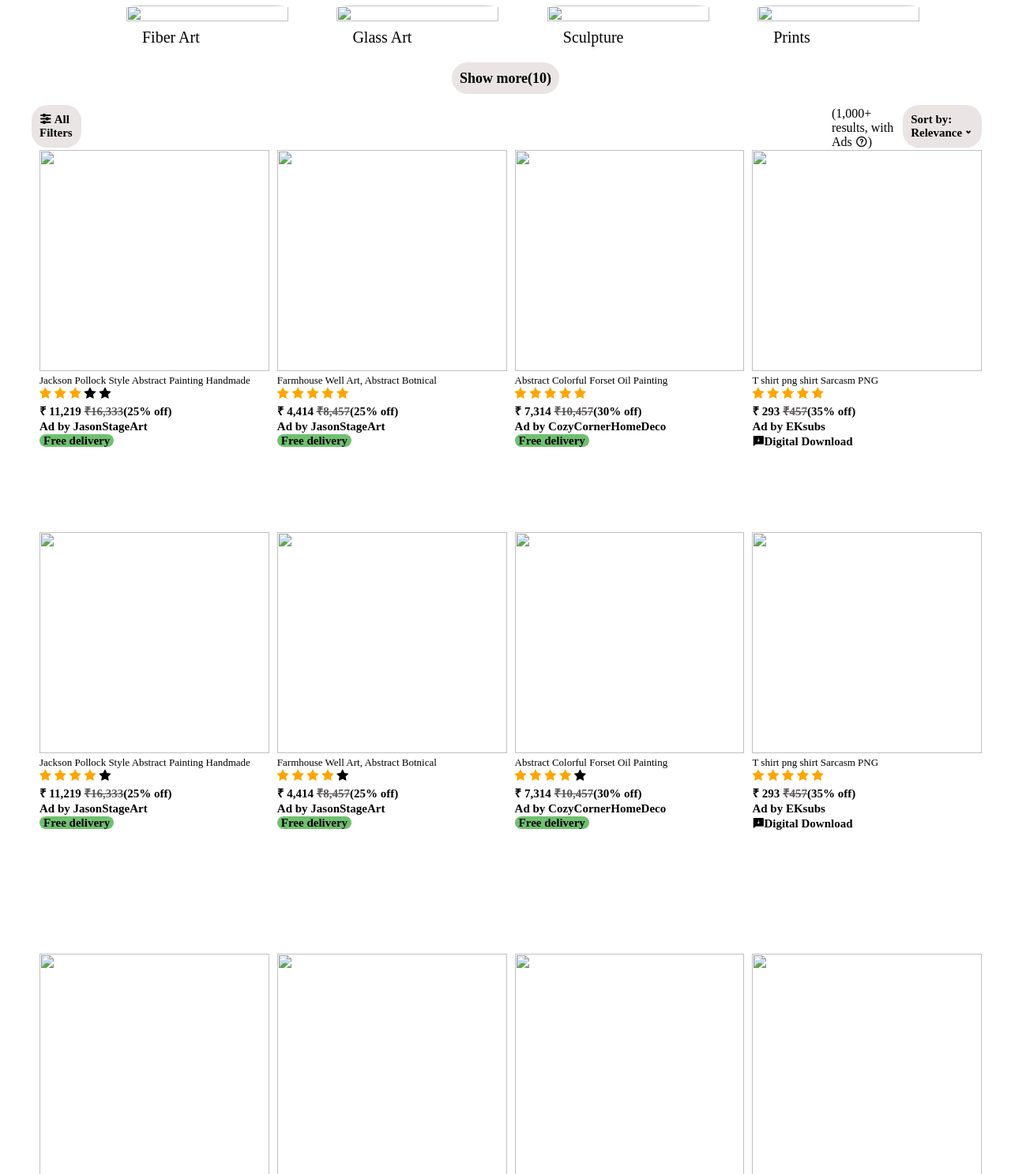
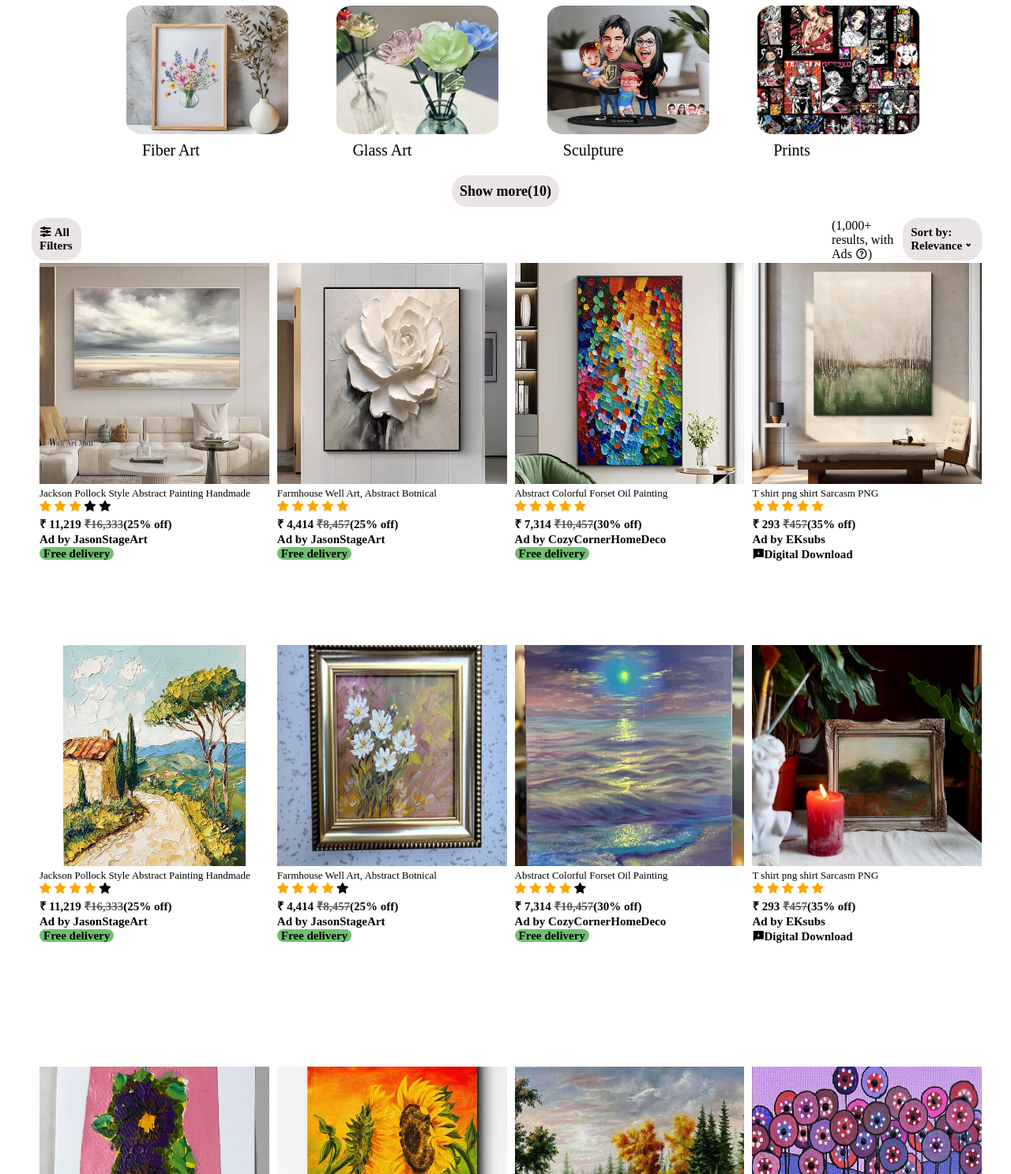
Before and after one commit to vthakare321/projectEtsy, a plain HTML site: page art.html in a window 1280 px wide. Shown: the part 173-1660 px from the top of the page at 79% size. Drawn offline with nearby package versions, Linux system fonts and the light colour scheme.

Commit message:
Update art.html

```diff
--- a/art.html
+++ b/art.html
@@ -4,9 +4,9 @@
     <meta charset="UTF-8">
     <meta name="viewport" content="width=device-width, initial-scale=1.0">
     <title>Art</title>
-    <link rel="apple-touch-icon" sizes="180x180" href="/favicon_io/apple-touch-icon.png" href="/favicon_io/">
-    <link rel="icon" type="image/png" sizes="32x32" href="/favicon_io/favicon-32x32.png">
-    <link rel="icon" type="image/png" sizes="16x16" href="/favicon_io/favicon-16x16.png">
+    <link rel="apple-touch-icon" sizes="180x180" href="apple-touch-icon.png" href="/favicon_io/">
+    <link rel="icon" type="image/png" sizes="32x32" href="favicon-32x32.png">
+    <link rel="icon" type="image/png" sizes="16x16" href="favicon-16x16.png">
     <link rel="manifest" href="favicon_io/site.webmanifest">
     <link rel="stylesheet" href="https://cdnjs.cloudflare.com/ajax/libs/font-awesome/4.7.0/css/font-awesome.min.css">
     <link
@@ -52,22 +52,22 @@
     <div id="home-decor1">
         <div class="div1">
             <!-- <img src="/image/Etsy India - Shop for handmade_ vintage_ custom_ and unique gifts for everyone/Home Decor - Etsy India/il_680x540.4270671324_3tbk.jpg" alt=""> -->
-             <img src="/image/Fibre Arts - Etsy India/il_680x540.6296699449_r055.jpg" alt="">
+             <img src="il_680x540.6296699449_r055.jpg" alt="">
             <h3>Fiber Art</h3>
         </div>
 
         <div class="div1">
-            <img src="/image/Glass Art - Etsy India/il_680x540.5870354769_jp0x.jpg" alt="">
+            <img src="il_680x540.5870354769_jp0x.jpg" alt="">
             <h3>Glass Art</h3>
         </div>
 
         <div class="div1">
-            <img src="/image/Sculpture - Etsy India/il_680x540.4371582580_t55c.jpg" alt="">
+            <img src="il_680x540.4371582580_t55c.jpg" alt="">
             <h3>Sculpture</h3>
         </div>
 
         <div class="div1">
-            <img src="/image/Prints - Etsy India/il_680x540.6335771611_l8nz.jpg" alt="">
+            <img src="il_680x540.6335771611_l8nz.jpg" alt="">
             <h3>Prints</h3>
         </div>
 
@@ -86,17 +86,17 @@
     <!-- <div id="home-decor2">
 
     <div class="div2">
-        <img src="/image/Indian Ethnic Clothing - Etsy India/il_680x540.6163262890_oxlc.jpg" alt="">
+        <img src="il_680x540.6163262890_oxlc.jpg" alt="">
         <a href="">Ceramic Pendant Lamp from NoaRazerStdio</a>
     </div>
 
     <div class="div2">
-        <img src="/image/Indian Ethnic Clothing - Etsy India/il_680x540.5406327745_6w1l.jpg" alt="">
+        <img src="il_680x540.5406327745_6w1l.jpg" alt="">
         <a href="">Address Sign from MichaelMilesCreation</a>
     </div>
 
     <div class="div2">
-        <img src="/image/Indian Ethnic Clothing - Etsy India/il_680x540.6309547116_r0oo.jpg" alt="">
+        <img src="il_680x540.6309547116_r0oo.jpg" alt="">
         <a href="">Linen Bedding from SAUTHS</a>
     </div>
 
@@ -113,7 +113,7 @@
     </div>
     <div class="page-decore3-2">
         <div class="page-decore-pic">
-            <img src="/image/Painting - Etsy India/il_680x540.6040719764_t3km.jpg" alt="">
+            <img src="il_680x540.6040719764_t3km.jpg" alt="">
             <h6>Jackson Pollock Style Abstract Painting Handmade</h6>
             <span class="fa fa-star checked"></span>
             <span class="fa fa-star checked"></span>
@@ -126,7 +126,7 @@
         </div>
 
         <div class="page-decore-pic">
-            <img src="/image/Painting - Etsy India/il_680x540.6199434759_nxwh.jpg" alt="">
+            <img src="il_680x540.6199434759_nxwh.jpg" alt="">
             <h6>Farmhouse Well Art, Abstract Botnical</h6>
             <span class="fa fa-star checked"></span>
             <span class="fa fa-star checked"></span>
@@ -139,7 +139,7 @@
         </div>
 
         <div class="page-decore-pic">
-            <img src="/image/Painting - Etsy India/il_680x540.6230052239_m6x6.jpg" alt="">
+            <img src="il_680x540.6230052239_m6x6.jpg" alt="">
             <h6>Abstract Colorful Forset Oil Painting</h6>
             <span class="fa fa-star checked"></span>
             <span class="fa fa-star checked"></span>
@@ -152,7 +152,7 @@
         </div>
 
         <div class="page-decore-pic">
-            <img src="/image/Painting - Etsy India/il_680x540.6289682717_p2l9.jpg" alt="">
+            <img src="il_680x540.6289682717_p2l9.jpg" alt="">
             <h6>T shirt png shirt Sarcasm PNG</h6>
             <span class="fa fa-star checked"></span>
             <span class="fa fa-star checked"></span>
@@ -170,7 +170,7 @@
 
     <div class="page-decore3-2">
         <div class="page-decore-pic">
-            <img src="/image/Painting - Etsy India/il_680x540.6310935290_4in3.jpg" alt="">
+            <img src="il_680x540.6310935290_4in3.jpg" alt="">
             <h6>Jackson Pollock Style Abstract Painting Handmade</h6>
             <span class="fa fa-star checked"></span>
             <span class="fa fa-star checked"></span>
@@ -183,7 +183,7 @@
         </div>
 
         <div class="page-decore-pic">
-            <img src="/image/Painting - Etsy India/il_680x540.6376650243_h7xt.jpg" alt="">
+            <img src="il_680x540.6376650243_h7xt.jpg" alt="">
             <h6>Farmhouse Well Art, Abstract Botnical</h6>
             <span class="fa fa-star checked"></span>
             <span class="fa fa-star checked"></span>
@@ -196,7 +196,7 @@
         </div>
 
         <div class="page-decore-pic">
-            <img src="/image/Painting - Etsy India/il_680x540.6328326992_1kiu.jpg" alt="">
+            <img src="il_680x540.6328326992_1kiu.jpg" alt="">
             <h6>Abstract Colorful Forset Oil Painting</h6>
             <span class="fa fa-star checked"></span>
             <span class="fa fa-star checked"></span>
@@ -209,7 +209,7 @@
         </div>
 
         <div class="page-decore-pic">
-            <img src="/image/Painting - Etsy India/il_680x540.6328531330_qzcj.jpg" alt="">
+            <img src="il_680x540.6328531330_qzcj.jpg" alt="">
             <h6>T shirt png shirt Sarcasm PNG</h6>
             <span class="fa fa-star checked"></span>
             <span class="fa fa-star checked"></span>
@@ -226,7 +226,7 @@
 <div class="page-decor3">
     <div class="page-decore3-2">
         <div class="page-decore-pic">
-            <img src="/image/Painting - Etsy India/il_680x540.6328553540_r7hz.jpg" alt="">
+            <img src="il_680x540.6328553540_r7hz.jpg" alt="">
             <h6>Jackson Pollock Style Abstract Painting Handmade</h6>
             <span class="fa fa-star checked"></span>
             <span class="fa fa-star checked"></span>
@@ -239,7 +239,7 @@
         </div>
 
         <div class="page-decore-pic">
-            <img src="/image/Painting - Etsy India/il_680x540.6376464367_ayys.jpg" alt="">
+            <img src="il_680x540.6376464367_ayys.jpg" alt="">
             <h6>Farmhouse Well Art, Abstract Botnical</h6>
             <span class="fa fa-star checked"></span>
             <span class="fa fa-star checked"></span>
@@ -252,7 +252,7 @@
         </div>
 
         <div class="page-decore-pic">
-            <img src="/image/Painting - Etsy India/il_680x540.6328650252_o7dz.jpg" alt="">
+            <img src="il_680x540.6328650252_o7dz.jpg" alt="">
             <h6>Abstract Colorful Forset Oil Painting</h6>
             <span class="fa fa-star checked"></span>
             <span class="fa fa-star checked"></span>
@@ -265,7 +265,7 @@
         </div>
 
         <div class="page-decore-pic">
-            <img src="/image/Painting - Etsy India/il_680x540.6376309849_f1zq.jpg" alt="">
+            <img src="il_680x540.6376309849_f1zq.jpg" alt="">
             <h6>T shirt png shirt Sarcasm PNG</h6>
             <span class="fa fa-star checked"></span>
             <span class="fa fa-star checked"></span>
@@ -283,28 +283,28 @@
     <h1>Resently Viewed</h1>
     <div id="home-decor4-1">
         <div class="home-decore4-1-1">
-            <img src="/image/Painting - Etsy India/il_680x540.6377418577_46cl.jpg" alt="">
+            <img src="il_680x540.6377418577_46cl.jpg" alt="">
             <h2>WHOLE SHOP</h2>
             <h4>DepArtPrints</h4>
             <h2>&#8377; 130</h2>
             <s>&#8377 522</s>(75% off)
         </div>
         <div class="home-decore4-1-1">
-            <img src="/image/Painting - Etsy India/il_680x540.6376464367_ayys.jpg" alt="">
+            <img src="il_680x540.6376464367_ayys.jpg" alt="">
             <h2>WHOLE SHOP</h2>
             <h4>DepArtPrints</h4>
             <h2>&#8377; 130</h2>
             <s>&#8377 522</s>(75% off)
         </div>
         <div class="home-decore4-1-1">
-            <img src="/image/Boys_ Western Clothing - Etsy India/il_680x540.6322821643_l4t2.jpg" alt="">
+            <img src="il_680x540.6322821643_l4t2.jpg" alt="">
             <h2>WHOLE SHOP</h2>
             <h4>DepArtPrints</h4>
             <h2>&#8377; 130</h2>
             <s>&#8377 522</s>(75% off)
         </div>
         <div class="home-decore4-1-1">
-            <img src="/image/Indian Ethnic Clothing - Etsy India/il_680x540.6373654477_9hvl.jpg" alt="">
+            <img src="il_680x540.6373654477_9hvl.jpg" alt="">
             <h2>WHOLE SHOP</h2>
             <h4>DepArtPrints</h4>
             <h2>&#8377; 130</h2>
```
